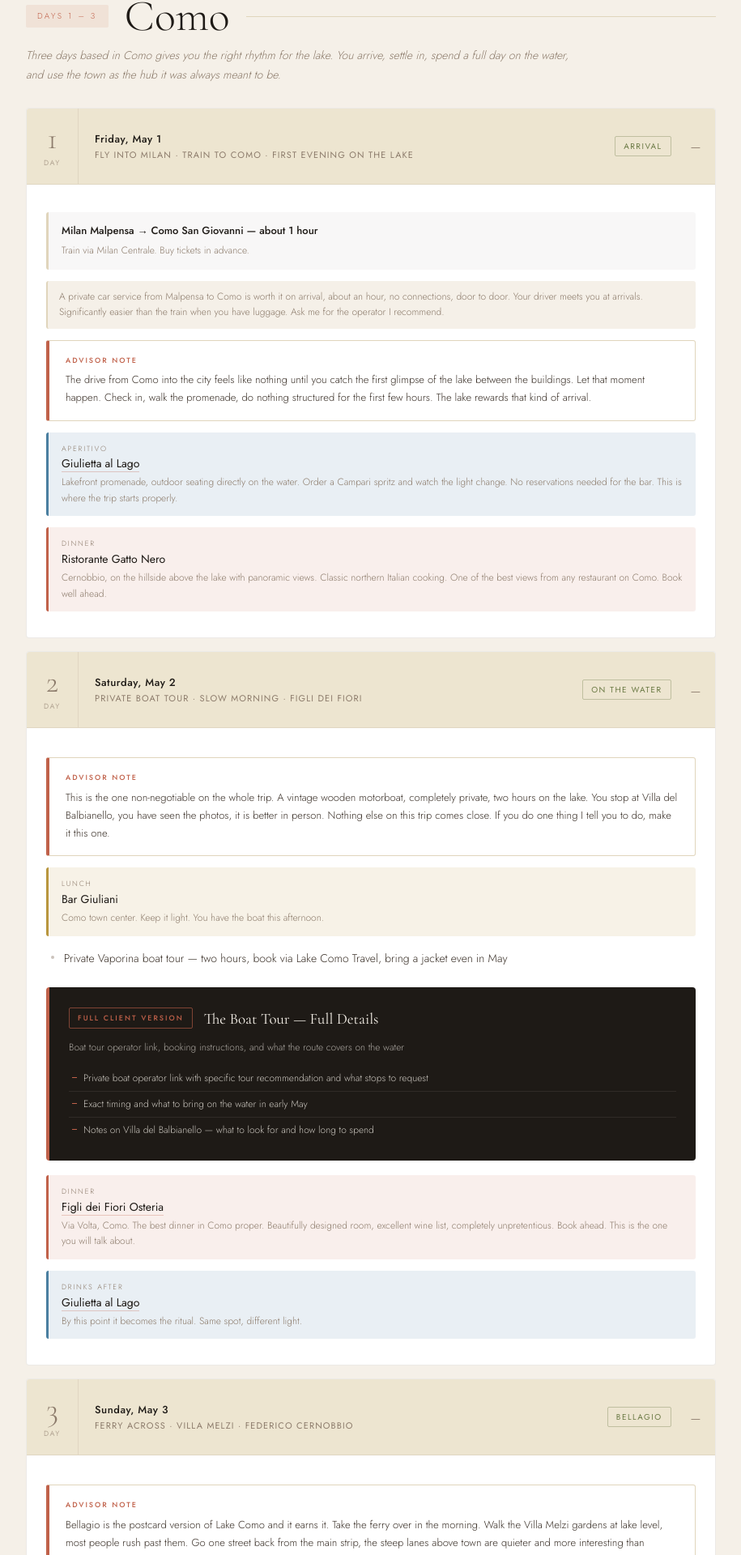
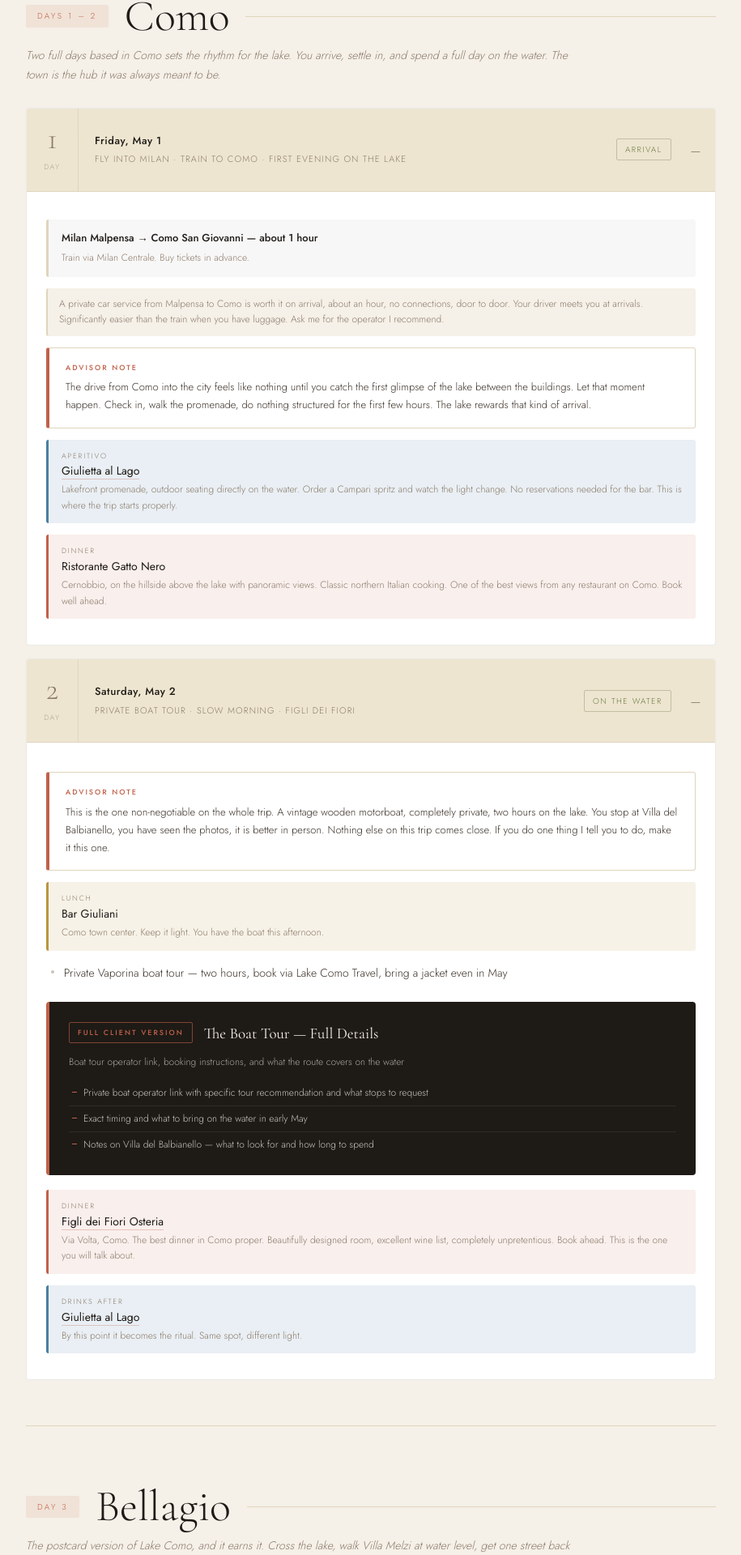
Before and after one commit to ryan-arch25/deriva-travel, a React (Vite) app: page /sample-itinerary/lake-como in a window 1280 px wide. Shown: the part 1618-3538 px from the top of the page at 81% size, without its empty margins (182-1097 px from the left). Built offline with nearby package versions, Linux system fonts and the light colour scheme.

Commit message:
Extract Bellagio into its own section and fix day card toggle

```diff
--- a/src/pages/sample-itinerary/LakeComo.jsx
+++ b/src/pages/sample-itinerary/LakeComo.jsx
@@ -11,9 +11,23 @@ const SECTIONS = [
 
 function DayCard({ number, date, theme, badge, defaultOpen = true, children }) {
   const [open, setOpen] = useState(defaultOpen)
+  const toggle = () => setOpen((prev) => !prev)
+  const onKey = (e) => {
+    if (e.key === 'Enter' || e.key === ' ') {
+      e.preventDefault()
+      toggle()
+    }
+  }
   return (
     <div className="day-card" data-open={open}>
-      <button type="button" className="day-header" onClick={() => setOpen(!open)} aria-expanded={open}>
+      <div
+        role="button"
+        tabIndex={0}
+        className="day-header"
+        onClick={toggle}
+        onKeyDown={onKey}
+        aria-expanded={open}
+      >
         <div className="day-num-col">
           <span className="day-number">{number}</span>
           <span className="day-num-label">Day</span>
@@ -24,7 +38,7 @@ function DayCard({ number, date, theme, badge, defaultOpen = true, children }) {
         </div>
         <span className="day-badge">{badge}</span>
         <span className="day-toggle" aria-hidden="true">{open ? '–' : '+'}</span>
-      </button>
+      </div>
       {open && <div className="day-body">{children}</div>}
     </div>
   )
@@ -335,11 +349,11 @@ export default function LakeComo() {
         {/* COMO */}
         <section className="city-section" id="como">
           <div className="city-header">
-            <span className="city-tag">Days 1 – 3</span>
+            <span className="city-tag">Days 1 – 2</span>
             <h2 className="city-name">Como</h2>
             <hr className="city-rule" />
           </div>
-          <p className="city-intro">Three days based in Como gives you the right rhythm for the lake. You arrive, settle in, spend a full day on the water, and use the town as the hub it was always meant to be.</p>
+          <p className="city-intro">Two full days based in Como sets the rhythm for the lake. You arrive, settle in, and spend a full day on the water. The town is the hub it was always meant to be.</p>
 
           <DayCard number="1" date="Friday, May 1" theme="Fly into Milan · Train to Como · First evening on the lake" badge="Arrival">
             <Transport title="Milan Malpensa → Como San Giovanni — about 1 hour" detail="Train via Milan Centrale. Buy tickets in advance." />
@@ -396,6 +410,19 @@ export default function LakeComo() {
               note="By this point it becomes the ritual. Same spot, different light."
             />
           </DayCard>
+
+        </section>
+
+        <hr className="section-rule" />
+
+        {/* BELLAGIO */}
+        <section className="city-section" id="bellagio">
+          <div className="city-header">
+            <span className="city-tag">Day 3</span>
+            <h2 className="city-name">Bellagio</h2>
+            <hr className="city-rule" />
+          </div>
+          <p className="city-intro">The postcard version of Lake Como, and it earns it. Cross the lake, walk Villa Melzi at water level, get one street back from the main strip where the steep lanes above town are quieter and more interesting than anything on the waterfront.</p>
 
           <DayCard number="3" date="Sunday, May 3" theme="Ferry across · Villa Melzi · Federico Cernobbio" badge="Bellagio">
             <AdvisorNote>
```
